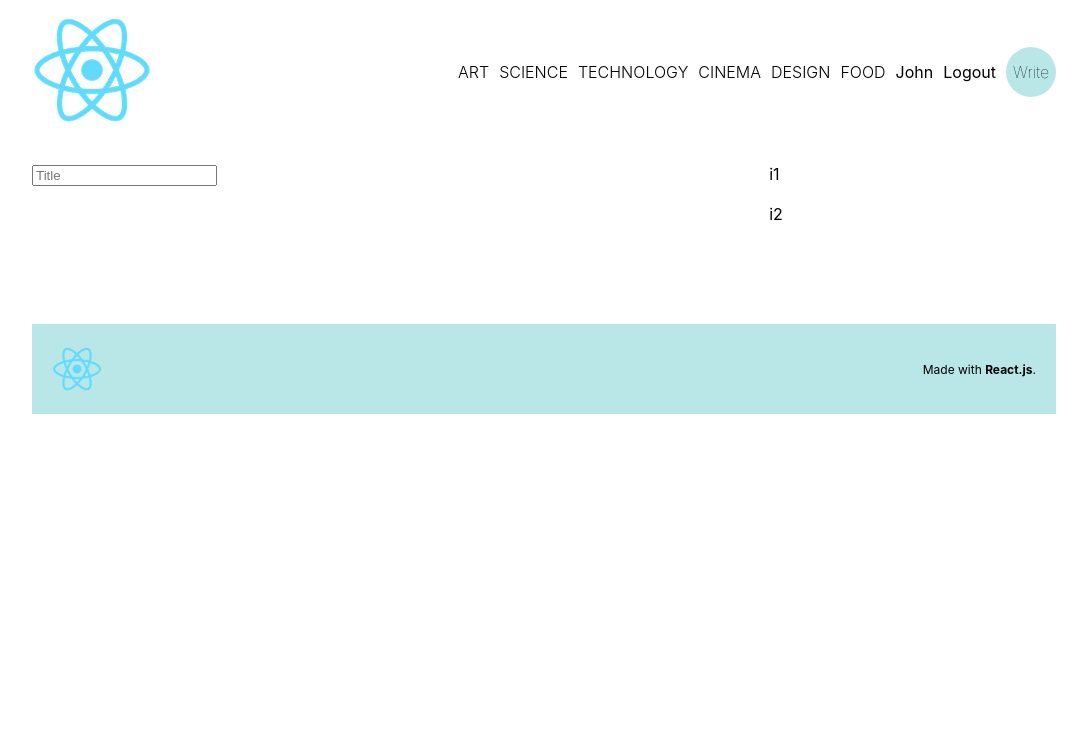
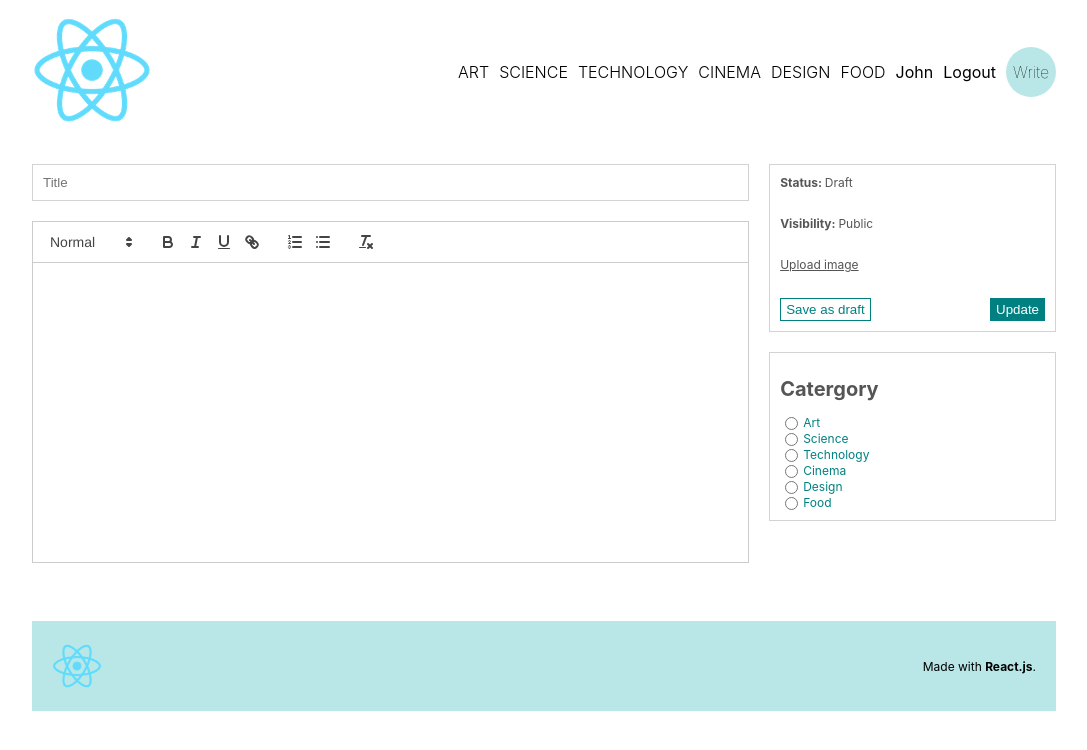
Before and after one commit to fayaz-09/React-Node-practice, a React (Create React App) app: page /write in a window 1280 px wide. Shown: the top 750 px of the page, without its empty margins (96-1183 px from the left). Built offline with nearby package versions, Linux system fonts and the light colour scheme.

Commit message:
app set up before mySQL is incorporated

```diff
--- a/package.json
+++ b/package.json
@@ -10,6 +10,7 @@
     "match-sorter": "^6.3.1",
     "react": "^18.2.0",
     "react-dom": "^18.2.0",
+    "react-quill": "^2.0.0",
     "react-router-dom": "^6.18.0",
     "react-scripts": "5.0.1",
     "sort-by": "^1.2.0",
--- a/src/App.css
+++ b/src/App.css
@@ -340,6 +340,23 @@
 
     .content{
       flex: 5;
+      display: flex;
+      flex-direction: column;
+      gap: 20px;
+
+      .editorContainer{
+        height: 300px;
+
+        .editors{
+          height: 100%;
+          border: none;
+        }
+      }
+    }
+
+    .content input{
+      padding: 10px;
+      border: 1px solid lightgray;
     }
 
     .menu{
@@ -347,6 +364,52 @@
       display: flex;
       flex-direction: column;
       gap: 20px;
+
+      .item{
+        border: 1px solid lightgray;
+        padding: 10px;
+        flex: 1;
+        display: flex;
+        flex-direction: column;
+        justify-content: space-between;
+        font-size: 12px;
+        color: #555;
+
+        .cat{
+          display: flex;
+          align-items: center;
+          gap: 2px;
+          color: teal;
+        }
+      }
+      .item h1{
+        font-size: 20px;
+      }
+
+      .file{
+        text-decoration: underline;
+        cursor: pointer;
+      }
+
+      .buttons{
+        display: flex;
+        justify-content: space-between;
+
+        :first-child{
+          cursor: pointer;
+          color: teal;
+          background-color: white;
+          border: 1px solid teal;
+          padding: 3px 5px;
+        }
+        :last-child{
+          cursor: pointer;
+          color: white;
+          background-color: teal;
+          border: 1px solid teal;
+          padding: 3px 5px;
+        }
+      }
     }
   }
 
--- a/src/pages/Write.jsx
+++ b/src/pages/Write.jsx
@@ -1,14 +1,60 @@
-import React from "react";
+import React, { useState } from 'react';
+import ReactQuill from 'react-quill';
+import 'react-quill/dist/quill.snow.css';
 
 const Write = () => {
+    const [value, setValue] = useState('');
+
     return (
         <div className="add">
             <div className="content">
                 <input type="text" placeholder="Title" />
+                <div className="editorContainer">
+                    <ReactQuill className="editors" theme="snow" value={value} onChange={setValue} />
+                </div>
             </div>
             <div className="menu">
-                <div className="item">i1</div>
-                <div className="item">i2</div>
+                <div className="item">
+                    <span>
+                        <b>Status: </b> Draft
+                    </span>
+                    <span>
+                        <b>Visibility: </b> Public
+                    </span>
+                    <input style={{display:"none"}} type="file" name="" id="file" />
+                    <label className="file" htmlFor="file" >Upload image</label>
+                    <div className="buttons">
+                        <button>Save as draft</button>
+                        <button>Update</button>
+                    </div>
+                </div>
+                <div className="item">
+                    <h1>Catergory</h1>
+                    <div className="cat">
+                        <input type="radio" name="cat" value="art" id="art" />
+                        <label htmlFor='art'>Art</label>
+                    </div>
+                    <div className="cat">
+                        <input type="radio" name="cat" value="science" id="science" />
+                        <label htmlFor='science'>Science</label>
+                    </div>
+                    <div className="cat">
+                        <input type="radio" name="cat" value="technology" id="technology" />
+                        <label htmlFor='technology'>Technology</label>
+                    </div>
+                    <div className="cat">
+                        <input type="radio" name="cat" value="cinema" id="cinema" />
+                        <label htmlFor='cinema'>Cinema</label>
+                    </div>
+                    <div className="cat">
+                        <input type="radio" name="cat" value="design" id="design" />
+                        <label htmlFor='design'>Design</label>
+                    </div>
+                    <div className="cat">
+                        <input type="radio" name="cat" value="food" id="food" />
+                        <label htmlFor='food'>Food</label>
+                    </div>
+                </div>
             </div>
         </div>
     )
```
Also changed, not shown: 1 other file (tests, documents, lock files or other folders).
